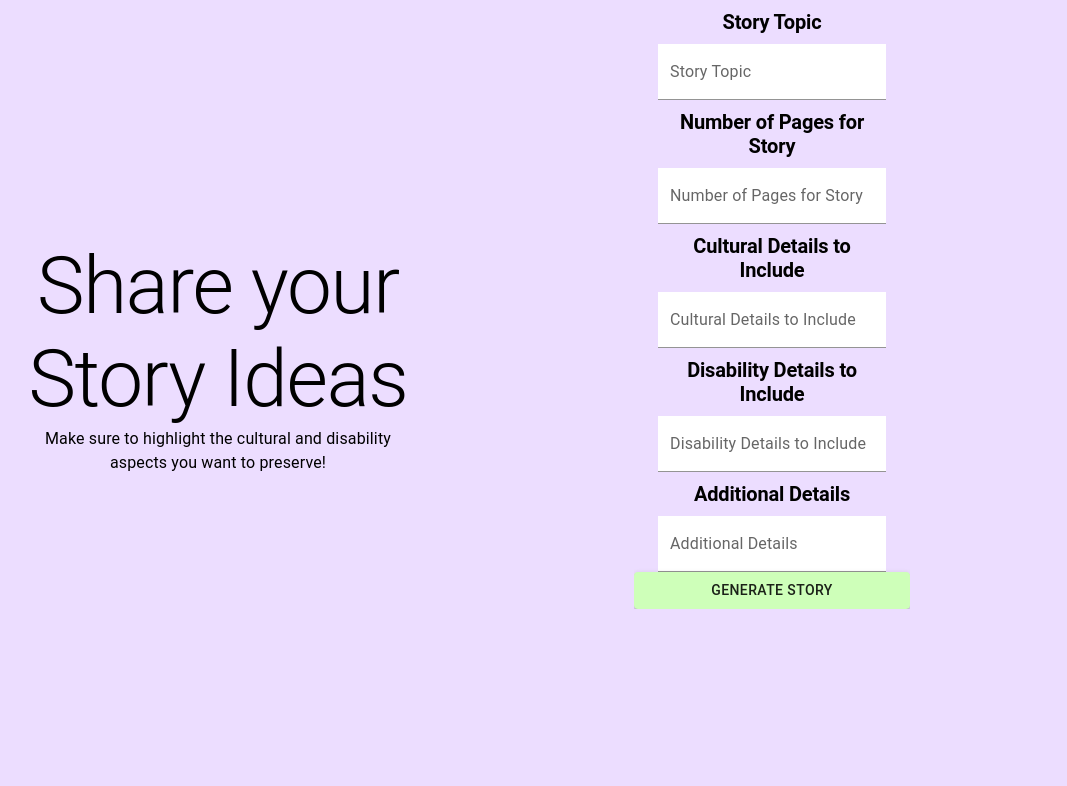
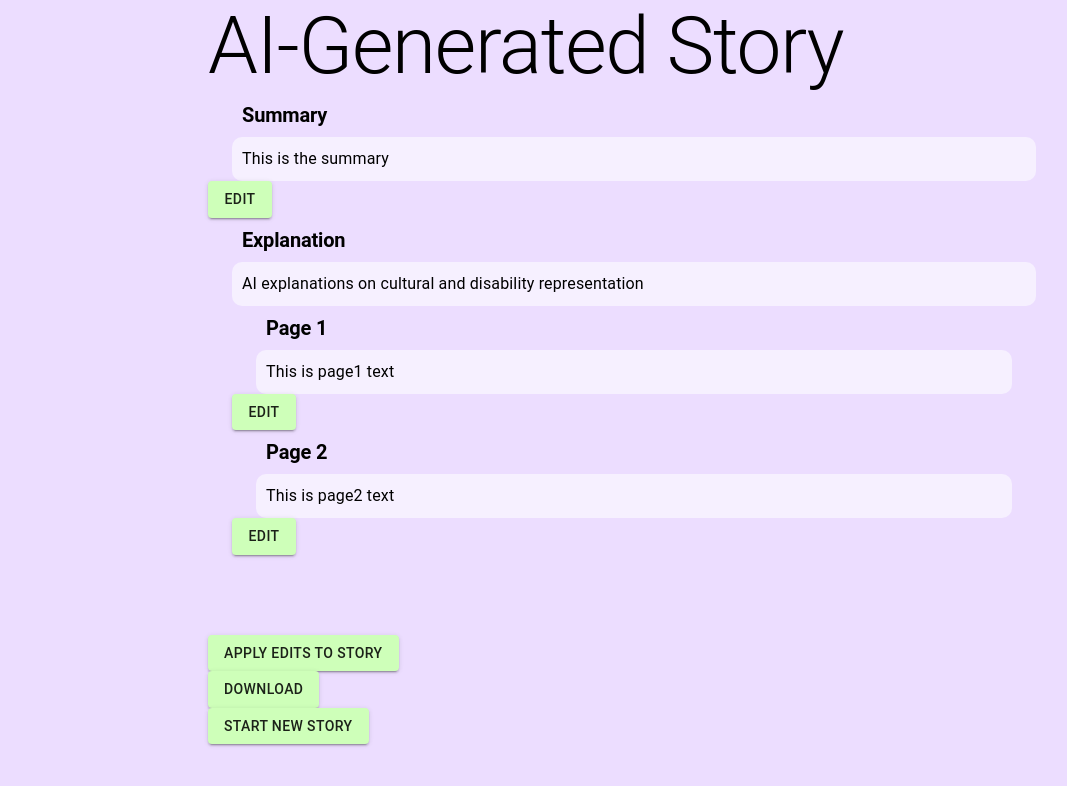
Before and after one commit to caitlynrawlings/AI_Storybook, a React (Create React App) app: page /edit in a window 1280 px wide. Shown: the top 786 px of the page, without its empty margins (6-1073 px from the left). Built offline with nearby package versions, Linux system fonts and the light colour scheme.

Commit message:
add routing button

```diff
--- a/package.json
+++ b/package.json
@@ -9,8 +9,10 @@
     "@testing-library/jest-dom": "^5.17.0",
     "@testing-library/react": "^13.4.0",
     "@testing-library/user-event": "^13.5.0",
+    "history": "^5.3.0",
     "react": "^18.3.1",
     "react-dom": "^18.3.1",
+    "react-router-dom": "^6.23.1",
     "react-scripts": "5.0.1",
     "web-vitals": "^2.1.4"
   },
--- a/src/App.js
+++ b/src/App.js
@@ -1,5 +1,6 @@
 import './App.css';
 import { ThemeProvider } from '@mui/material/styles';
+import { BrowserRouter as Router, Route, Routes } from "react-router-dom";
 import EditScreen from './pages/EditScreen';
 import StartScreen from './pages/StartScreen';
 import theme from './theme';
@@ -13,7 +14,12 @@ function App() {
       {/* TODO: Check if this is an ok and accessable way to make the backgroud color lmao */}
       {/* TODO: Add top and bottom margins */}
       <div className="App">
-        <StartScreen />
+        <Router>
+            <Routes>
+              <Route path="/" element={<StartScreen />} />
+              <Route path="/edit" element={<EditScreen />} />
+            </Routes>
+        </Router>
       </div>
     </ThemeProvider>
   );
--- a/src/components/Button.js
+++ b/src/components/Button.js
@@ -1,7 +1,7 @@
 import { Button as MuiButton } from '@mui/material';
 import { useTheme } from '@mui/material/styles';
 
-const Button = ({ label }) => {
+const Button = ({ onClick, label }) => {
     const theme = useTheme();
 
     return (
@@ -9,6 +9,7 @@ const Button = ({ label }) => {
                 background: theme.palette.button1.main,
             }}
             variant="contained"
+            onClick={onClick}
         >
             {label.toUpperCase()}
         </MuiButton>
--- a/src/pages/StartScreen.js
+++ b/src/pages/StartScreen.js
@@ -4,12 +4,16 @@ import Box from '@mui/material/Box';
 import Typography from '@mui/material/Typography';
 import Button from '../components/Button';
 import PromptResponse from '../components/PromptResponse';
+import { useNavigate } from "react-router-dom";
 
 // prompts about story for user to fill in
 const prompts = ["Story Topic", "Number of Pages for Story", "Cultural Details to Include", "Disability Details to Include", "Additional Details"];
 
 // Returns the first screen users see when using the app where the welcome message and initial prompts are
 const StartScreen = () => {
+
+  const navigate = useNavigate()
+
   const [responses, setResponses] = React.useState(Array(prompts.length).fill(''));  // user responses to prompts
 
   const handleResponseChange = (index, value) => {
@@ -17,6 +21,10 @@ const StartScreen = () => {
     newResponses[index] = value;
     setResponses(newResponses);
   };
+
+  const navigateToEditScreen = () => {
+    navigate("/edit");
+  }
 
   const Instructions = () => {
     // returns the instructions and welcome message
@@ -54,7 +62,7 @@ const StartScreen = () => {
     // handles logic for sending user input to gpt and going to edit screen
     // TODO:
     return (
-        <Button label='generate story'/>
+        <Button onClick={navigateToEditScreen} label='generate story'/>
     )
   }
 
```
Also changed, not shown: 1 other file (tests, documents, lock files or other folders).
